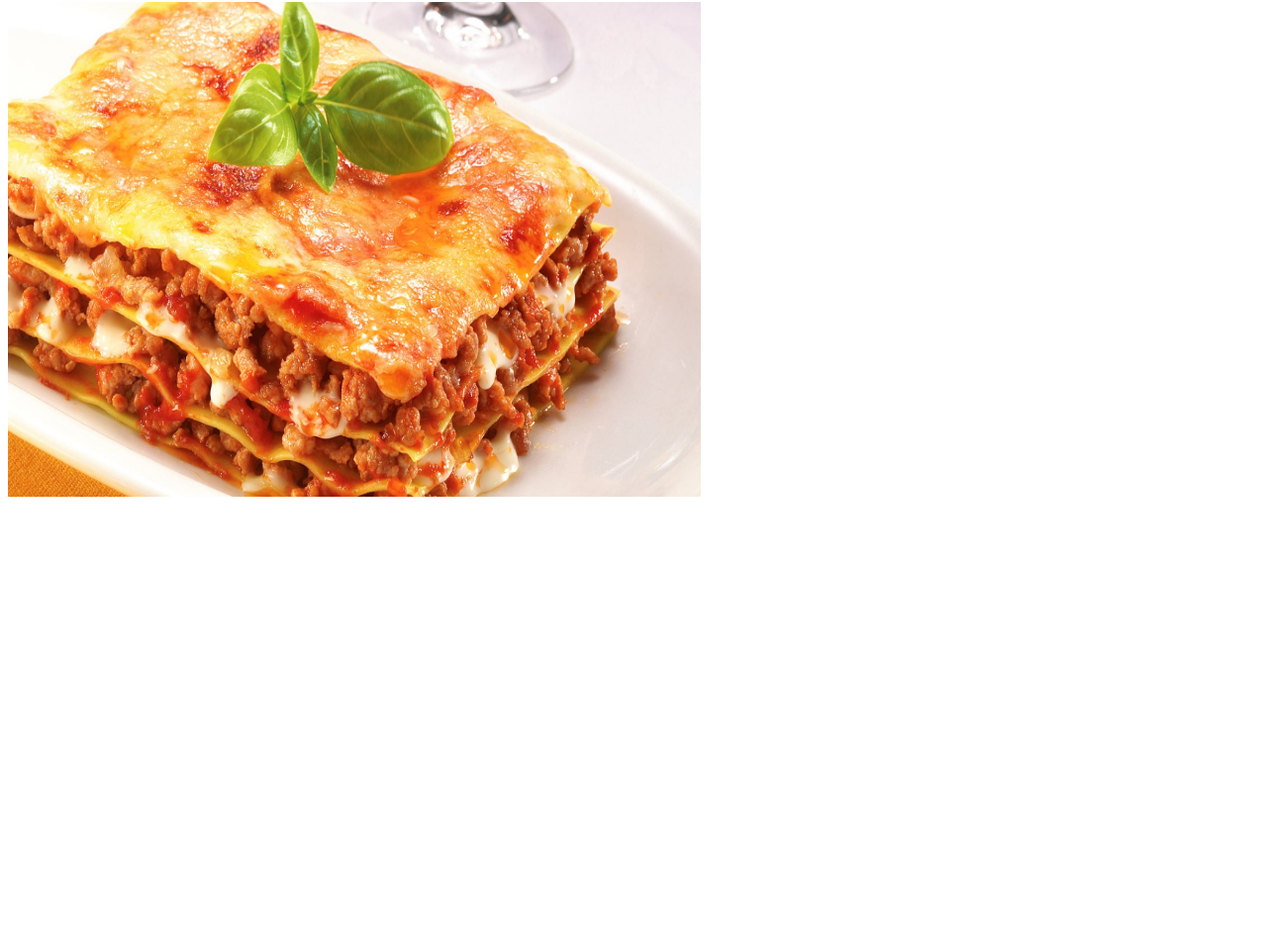
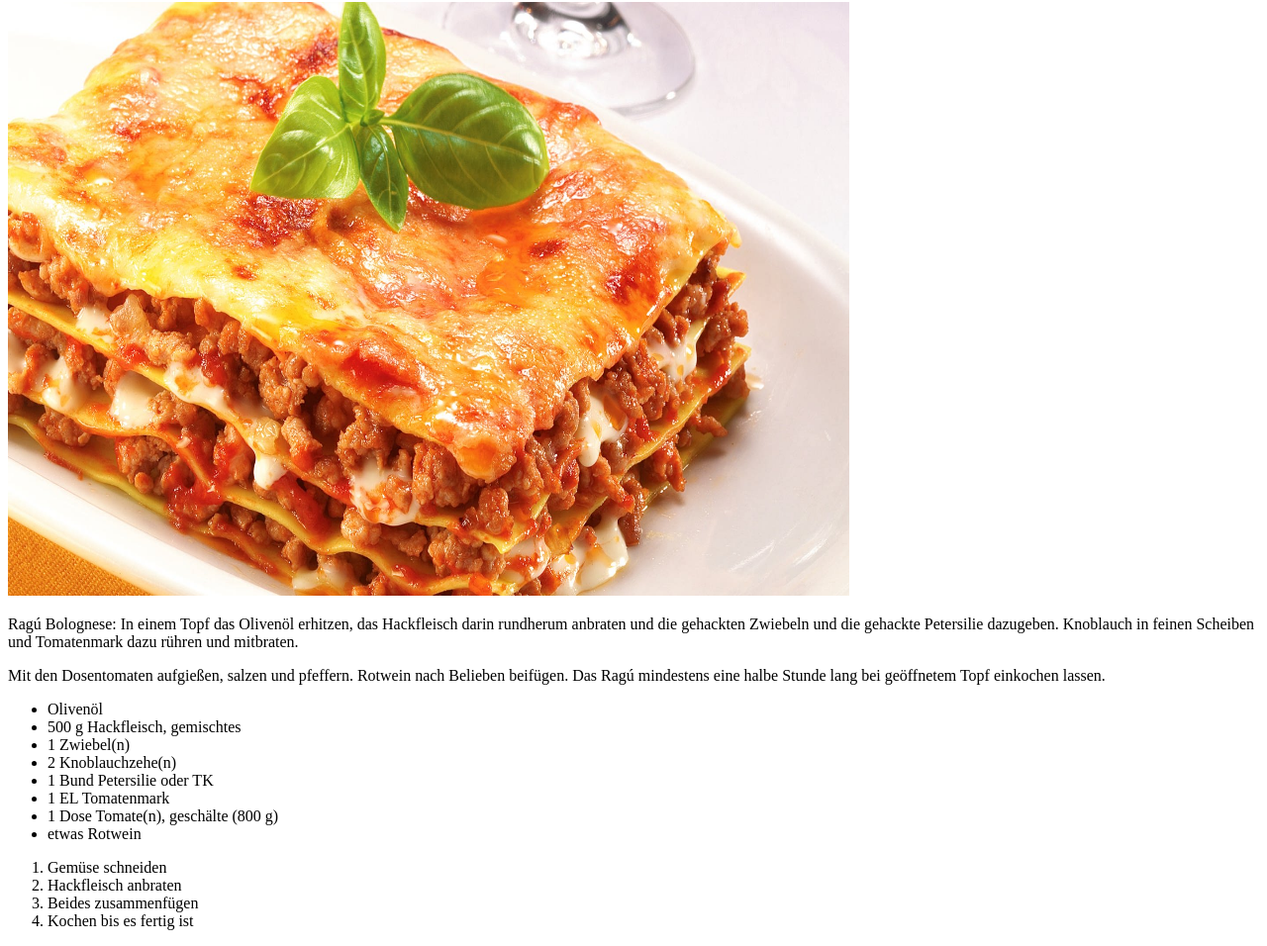
Before and after one commit to AlbertMerz2000/odin-recipes, a plain HTML site: page recipes/lasagna.html in a window 1280 px wide. Shown: the part 78-1034 px from the top of the page at 99% size. Before the commit the page ends 800 px from the top, so only its background shows below. Drawn offline with Linux system fonts and the light colour scheme.

Commit message:
Alles fertig

```diff
--- a/recipes/lasagna.html
+++ b/recipes/lasagna.html
@@ -7,6 +7,30 @@
 </head>
 <body>
     <h1>Lasagne Rezept</h1>
-    <img src="../img/lasagne.jpg" alt="Lasagnebild" height="500" width="700">
+    <img src="../img/lasagne.jpg" alt="Lasagnebild" height="600" width="850">
+    <p>Ragú Bolognese:
+        In einem Topf das Olivenöl erhitzen, das Hackfleisch darin rundherum anbraten und die gehackten Zwiebeln und die gehackte Petersilie dazugeben.
+        Knoblauch in feinen Scheiben und Tomatenmark dazu rühren und mitbraten.</p>
+
+    <p>Mit den Dosentomaten aufgießen, salzen und pfeffern. Rotwein nach Belieben beifügen.
+    Das Ragú mindestens eine halbe Stunde lang bei geöffnetem Topf einkochen lassen.</p>
+
+    <ul>
+        <li>Olivenöl</li>
+        <li>500 g Hackfleisch, gemischtes</li>
+        <li>1 Zwiebel(n)</li>
+        <li>2 Knoblauchzehe(n)</li>
+        <li>1 Bund	Petersilie oder TK</li>
+        <li>1 EL Tomatenmark</li>
+        <li>1 Dose Tomate(n), geschälte (800 g)</li>
+        <li>etwas Rotwein</li>
+    </ul>
+
+    <ol>
+        <li>Gemüse schneiden</li>
+        <li>Hackfleisch anbraten</li>
+        <li>Beides zusammenfügen</li>
+        <li>Kochen bis es fertig ist</li>
+    </ol>
 </body>
 </html>
```
Also changed, not shown: recipes/pasta.html (+21 -0 lines), recipes/pizza.html (+25 -4 lines).
